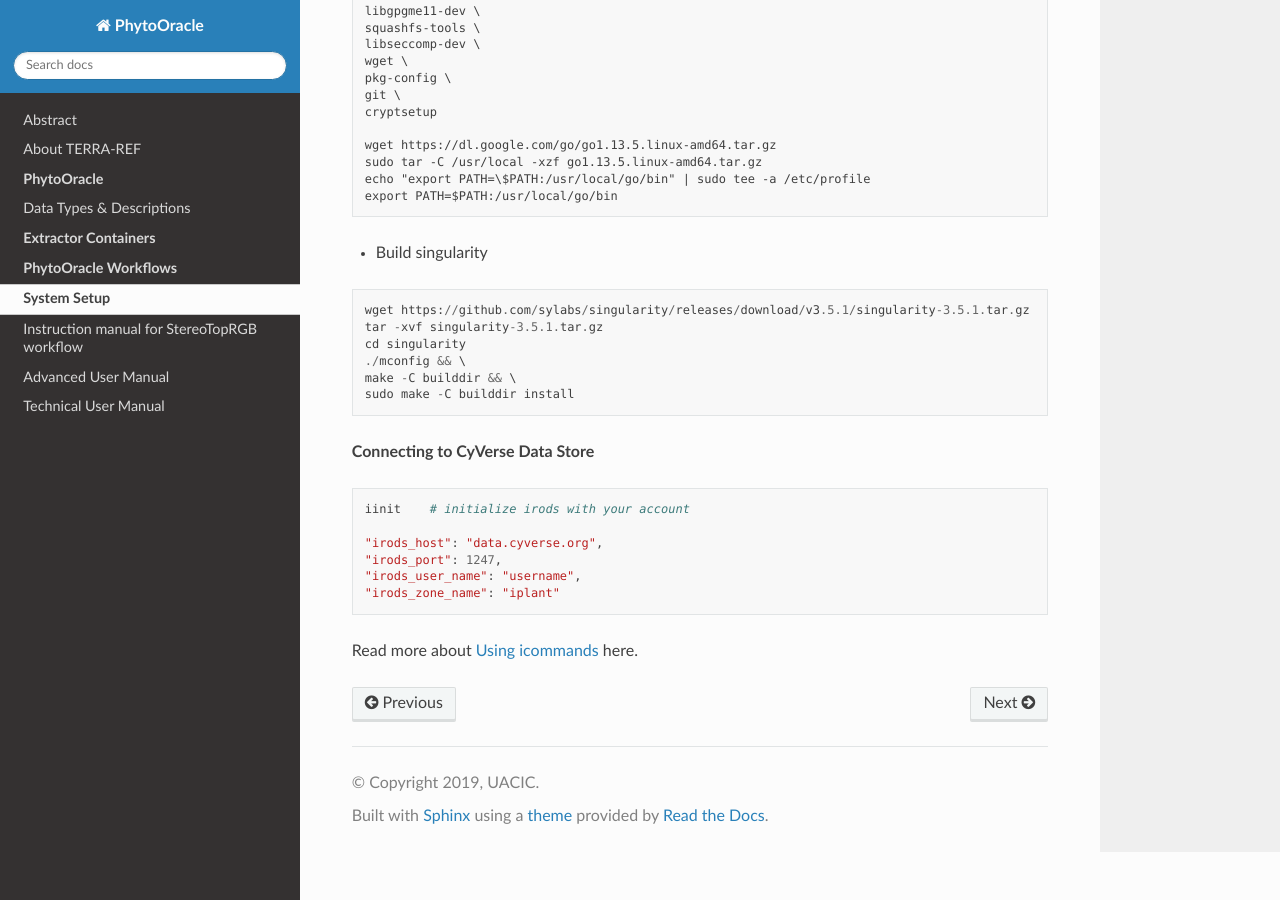
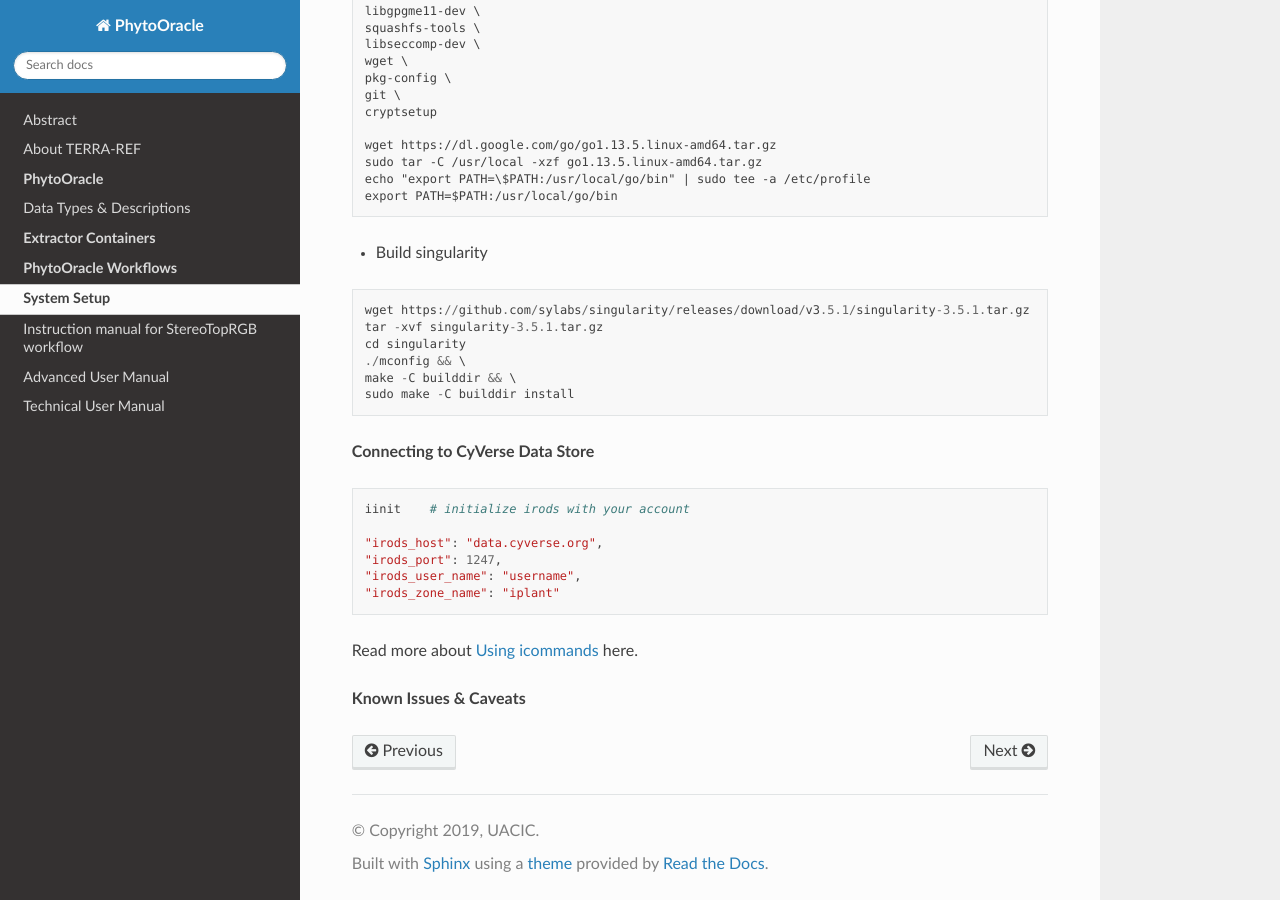
Before and after one commit to LyonsLab/PhytoOracle, a Sphinx documentation site: the page built from docs/setup.rst, in a window 1280 px wide and 900 px high, scrolled down 1204 px. Built offline with Sphinx 7.4.7 and the Read the Docs theme 2.0.0, drawn with Linux system fonts in a browser that asks for light colours.

Commit message:
Update setup.rst
add known issues and caveats section

```diff
--- a/docs/setup.rst
+++ b/docs/setup.rst
@@ -83,3 +83,6 @@ Below are the instructions for installation of CCTools and Singularity on Jetsre
    "irods_zone_name": "iplant"
 
 Read more about `Using icommands <https://wiki.cyverse.org/wiki/display/DS/Using+iCommands>`_ here.
+
+
+**Known Issues & Caveats**
```
